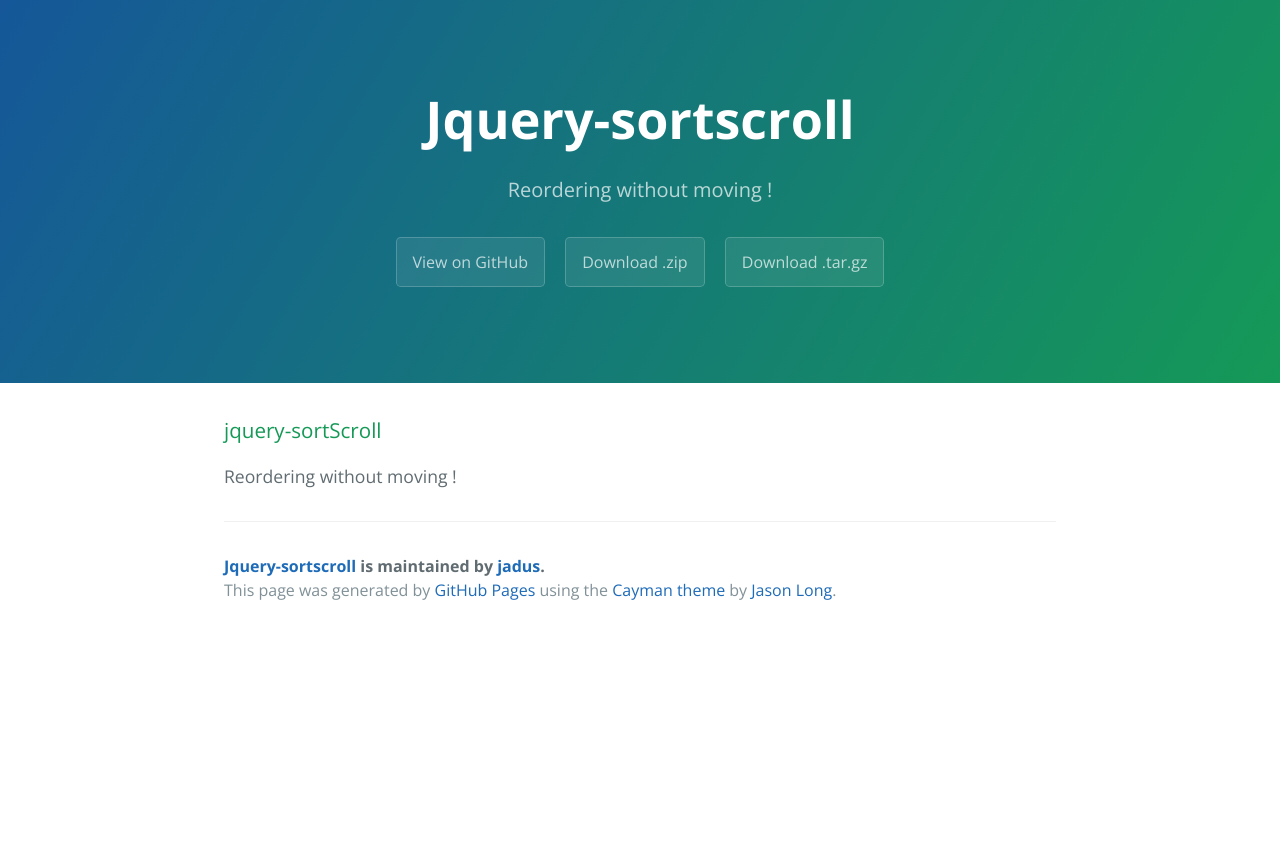
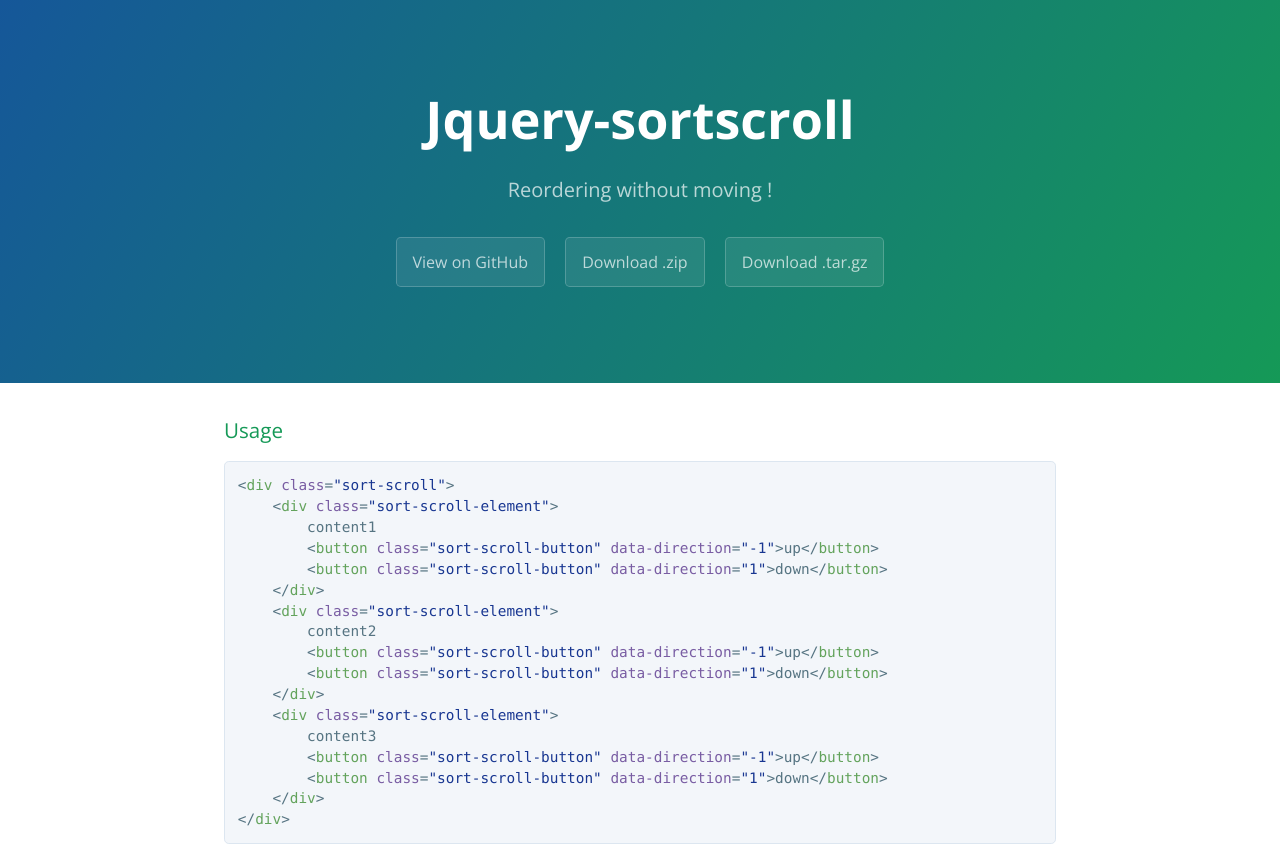
Before and after one commit to jadus/jquery-sortScroll, a plain HTML site: page index.html in a window 1280 px wide. Shown: the top 847 px of the page. Before the commit the page ends 800 px from the top, so only its background shows below. Drawn offline with nearby package versions, Linux system fonts and the light colour scheme.

Commit message:
Create gh-pages branch via GitHub

```diff
--- a/index.html
+++ b/index.html
@@ -20,11 +20,25 @@
 
     <section class="main-content">
       <h3>
-<a id="jquery-sortscroll" class="anchor" href="#jquery-sortscroll" aria-hidden="true"><span class="octicon octicon-link"></span></a>jquery-sortScroll</h3>
+<a id="usage" class="anchor" href="#usage" aria-hidden="true"><span class="octicon octicon-link"></span></a>Usage</h3>
 
-<p>Reordering without moving !</p>
-
-
+<div class="highlight highlight-text-html-basic"><pre>&lt;<span class="pl-ent">div</span> <span class="pl-e">class</span>=<span class="pl-s"><span class="pl-pds">"</span>sort-scroll<span class="pl-pds">"</span></span>&gt;
+    &lt;<span class="pl-ent">div</span> <span class="pl-e">class</span>=<span class="pl-s"><span class="pl-pds">"</span>sort-scroll-element<span class="pl-pds">"</span></span>&gt;
+        content1
+        &lt;<span class="pl-ent">button</span> <span class="pl-e">class</span>=<span class="pl-s"><span class="pl-pds">"</span>sort-scroll-button<span class="pl-pds">"</span></span> <span class="pl-e">data-direction</span>=<span class="pl-s"><span class="pl-pds">"</span>-1<span class="pl-pds">"</span></span>&gt;up&lt;/<span class="pl-ent">button</span>&gt;
+        &lt;<span class="pl-ent">button</span> <span class="pl-e">class</span>=<span class="pl-s"><span class="pl-pds">"</span>sort-scroll-button<span class="pl-pds">"</span></span> <span class="pl-e">data-direction</span>=<span class="pl-s"><span class="pl-pds">"</span>1<span class="pl-pds">"</span></span>&gt;down&lt;/<span class="pl-ent">button</span>&gt;
+    &lt;/<span class="pl-ent">div</span>&gt;
+    &lt;<span class="pl-ent">div</span> <span class="pl-e">class</span>=<span class="pl-s"><span class="pl-pds">"</span>sort-scroll-element<span class="pl-pds">"</span></span>&gt;
+        content2
+        &lt;<span class="pl-ent">button</span> <span class="pl-e">class</span>=<span class="pl-s"><span class="pl-pds">"</span>sort-scroll-button<span class="pl-pds">"</span></span> <span class="pl-e">data-direction</span>=<span class="pl-s"><span class="pl-pds">"</span>-1<span class="pl-pds">"</span></span>&gt;up&lt;/<span class="pl-ent">button</span>&gt;
+        &lt;<span class="pl-ent">button</span> <span class="pl-e">class</span>=<span class="pl-s"><span class="pl-pds">"</span>sort-scroll-button<span class="pl-pds">"</span></span> <span class="pl-e">data-direction</span>=<span class="pl-s"><span class="pl-pds">"</span>1<span class="pl-pds">"</span></span>&gt;down&lt;/<span class="pl-ent">button</span>&gt;
+    &lt;/<span class="pl-ent">div</span>&gt;
+    &lt;<span class="pl-ent">div</span> <span class="pl-e">class</span>=<span class="pl-s"><span class="pl-pds">"</span>sort-scroll-element<span class="pl-pds">"</span></span>&gt;
+        content3
+        &lt;<span class="pl-ent">button</span> <span class="pl-e">class</span>=<span class="pl-s"><span class="pl-pds">"</span>sort-scroll-button<span class="pl-pds">"</span></span> <span class="pl-e">data-direction</span>=<span class="pl-s"><span class="pl-pds">"</span>-1<span class="pl-pds">"</span></span>&gt;up&lt;/<span class="pl-ent">button</span>&gt;
+        &lt;<span class="pl-ent">button</span> <span class="pl-e">class</span>=<span class="pl-s"><span class="pl-pds">"</span>sort-scroll-button<span class="pl-pds">"</span></span> <span class="pl-e">data-direction</span>=<span class="pl-s"><span class="pl-pds">"</span>1<span class="pl-pds">"</span></span>&gt;down&lt;/<span class="pl-ent">button</span>&gt;
+    &lt;/<span class="pl-ent">div</span>&gt;
+&lt;/<span class="pl-ent">div</span>&gt;</pre></div>
 
       <footer class="site-footer">
         <span class="site-footer-owner"><a href="https://github.com/jadus/jquery-sortScroll">Jquery-sortscroll</a> is maintained by <a href="https://github.com/jadus">jadus</a>.</span>
```
Also changed, not shown: params.json (+1 -1 lines).
